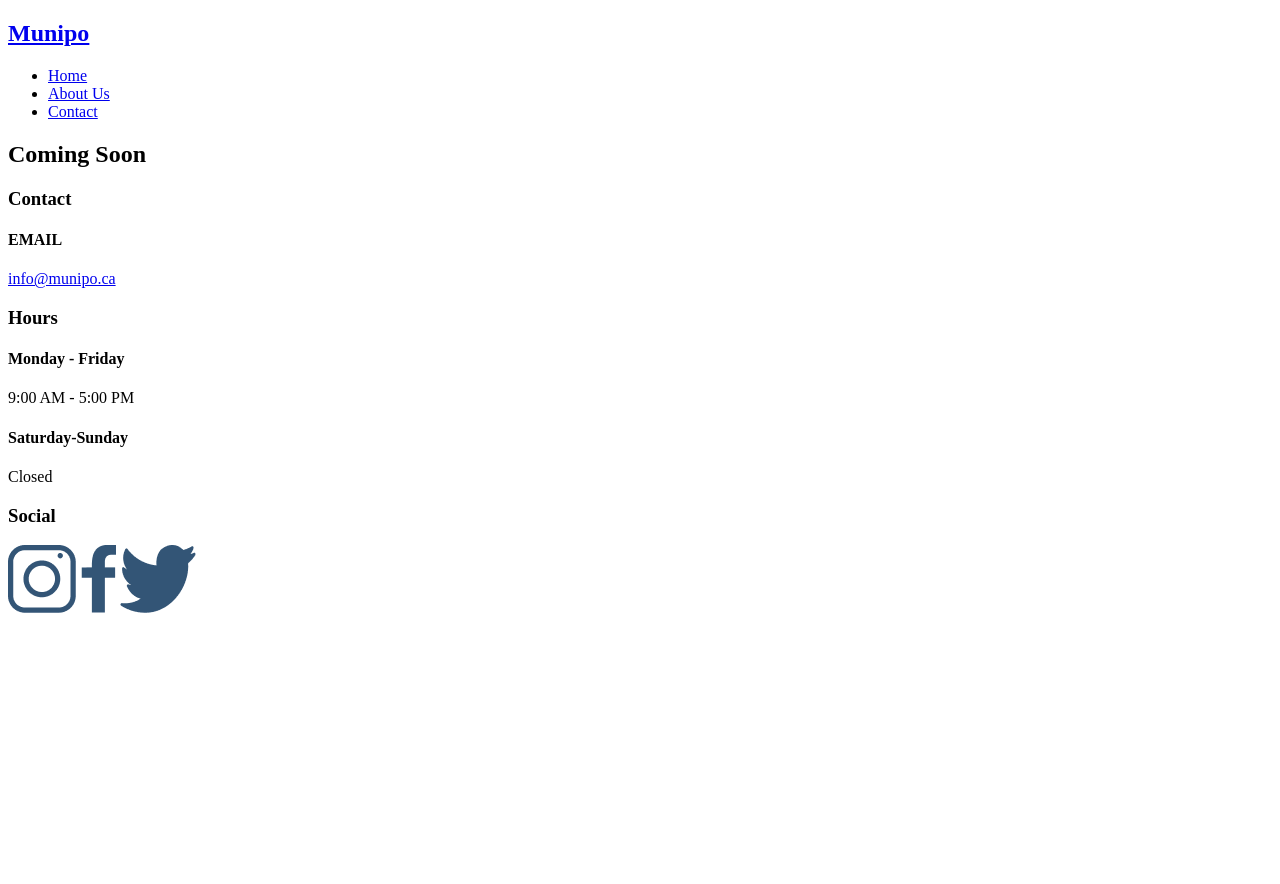
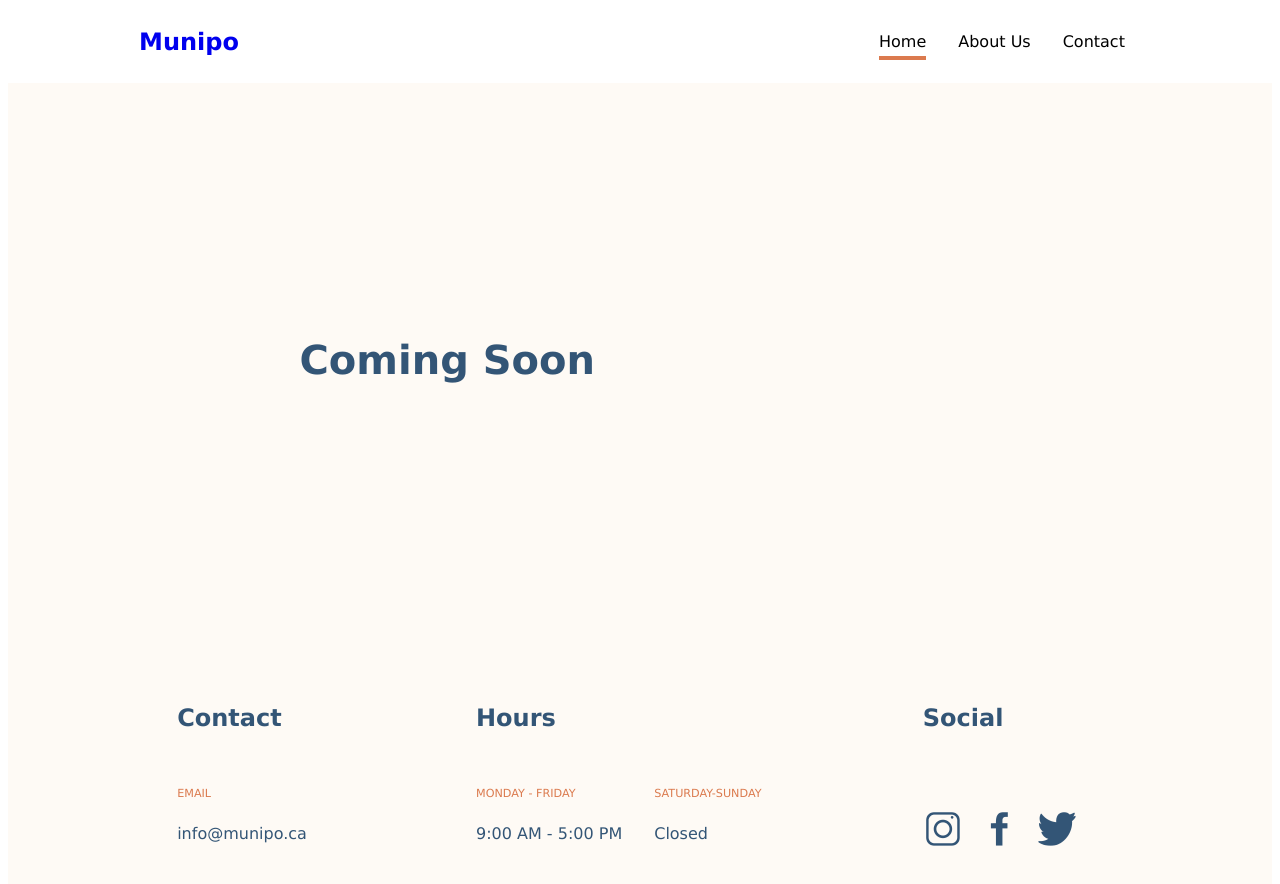
Before and after one commit to girayduygun/munipo.ca, a plain HTML site: page index.html in a window 1280 px wide. Before the commit the page ends 800 px from the top, so only its background shows below. Drawn offline with Linux system fonts and the light colour scheme.

Commit message:
Update index.html

```diff
--- a/index.html
+++ b/index.html
@@ -4,8 +4,8 @@
     <meta charset="UTF-8">
     <meta name="viewport" content="width=device-width, initial-scale=1.0">
     <title>Munipo | Home</title>
-    <link rel="stylesheet" href=".global.css">
-    <link rel="stylesheet" href=".main.css">
+    <link rel="stylesheet" href="./global.css">
+    <link rel="stylesheet" href="./main.css">
 </head>
 <body>
     <header>
```
